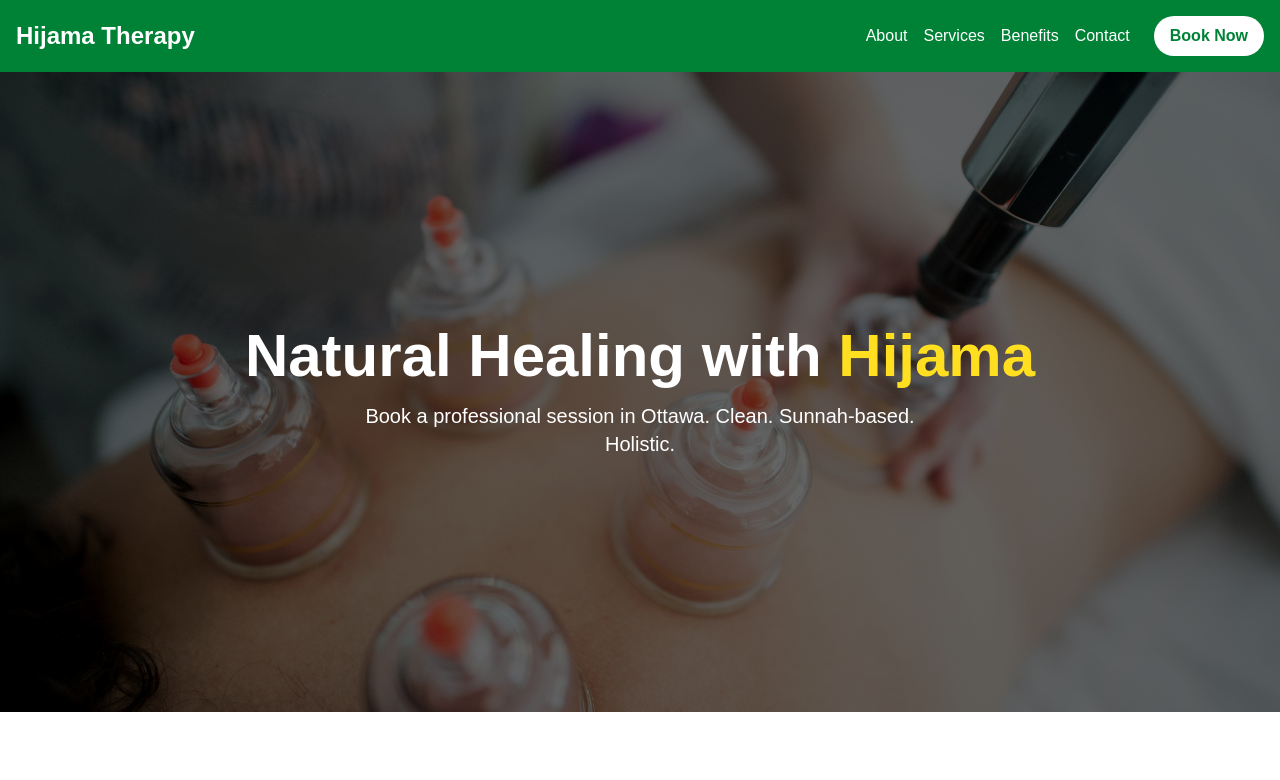
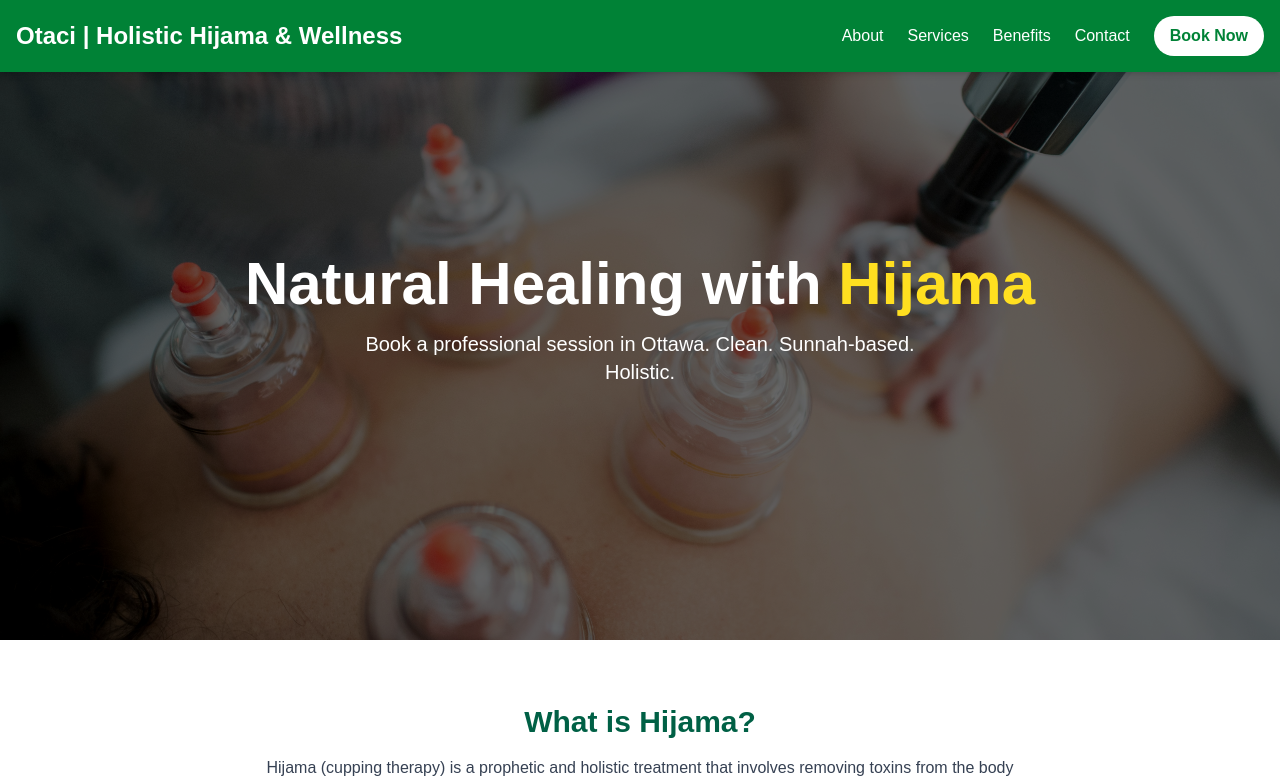
Before and after one commit to durman16/hijama_website, a Next.js app: page / in a window 1280 px wide. Shown: the top 780 px of the page. Built offline with nearby package versions, Linux system fonts and the light colour scheme.

Commit message:
added hamburger menu at header

```diff
--- a/src/components/Header.tsx
+++ b/src/components/Header.tsx
@@ -1,24 +1,46 @@
+"use client";
+import { useState } from 'react';
+import { Menu, X } from 'lucide-react'; // Hamburger & kapatma ikonları
+
+
 const Header = () => {
+    const [menuOpen, setMenuOpen] = useState(false);
+
     return (
-      <header className="bg-green-700 text-white py-4 shadow-md">
-        <div className="container mx-auto px-4 flex justify-between items-center">
-          <h1 className="text-2xl font-bold">Hijama Therapy</h1>
+      <header className="fixed top-0 left-0 w-full bg-green-700 text-white py-4 px-4 shadow-md z-50">
+        <div className="container mx-auto flex justify-between items-center">
+          <h1 className="text-2xl font-bold">
+            <a href="#hero">Otaci | Holistic Hijama & Wellness</a>
+          </h1>
 
-          <div className="flex items-center space-x-6">
-            <nav className="space-x-4">
-              <a href="#about" className="hover:underline">About</a>
-              <a href="#services" className="hover:underline">Services</a>
-              <a href="#benefits" className="hover:underline">Benefits</a>
-              <a href="#contact" className="hover:underline">Contact</a>
-            </nav>
+          {/* Hamburger ikonu - sadece mobilde görünür */}
+          <div className="md:hidden">
+            <button onClick={() => setMenuOpen(!menuOpen)}>
+              {menuOpen ? <X size={28} /> : <Menu size={28} />}
+            </button>
+          </div>
+
+          {/* Navigasyon menüsü */}
+          <nav
+            className={`
+              absolute md:static top-full left-0 w-full md:w-auto bg-green-700 md:bg-transparent
+              flex flex-col md:flex-row items-center gap-4 md:gap-6 p-4 md:p-0 transition-all duration-300
+              ${menuOpen ? 'block' : 'hidden md:flex'}
+            `}
+          >
+            <a href="#about" className="hover:underline" onClick={() => setMenuOpen(false)}>About</a>
+            <a href="#services" className="hover:underline" onClick={() => setMenuOpen(false)}>Services</a>
+            <a href="#benefits" className="hover:underline" onClick={() => setMenuOpen(false)}>Benefits</a>
+            <a href="#contact" className="hover:underline" onClick={() => setMenuOpen(false)}>Contact</a>
 
             <a
               href="#contact"
               className="bg-white text-green-700 px-4 py-2 rounded-full font-semibold hover:bg-green-100 transition"
+              onClick={() => setMenuOpen(false)}
             >
               Book Now
             </a>
-          </div>
+          </nav>
         </div>
       </header>
     );
--- a/src/components/Hero.tsx
+++ b/src/components/Hero.tsx
@@ -1,6 +1,6 @@
 const Hero = () => {
     return (
-      <section
+      <section id='hero'
         className="relative h-[80vh] bg-center bg-cover"
         style={{ backgroundImage: "url('/images/hijama01.jpg')" }}
       >
```
